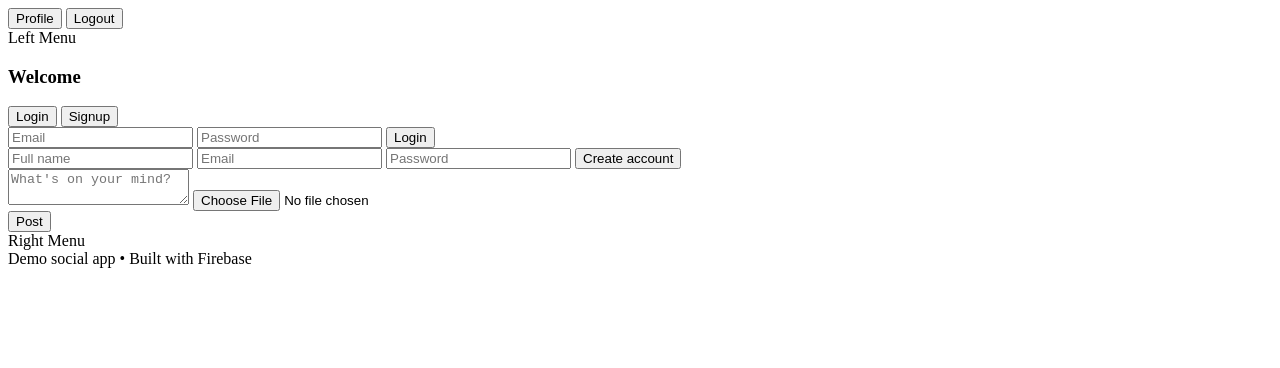
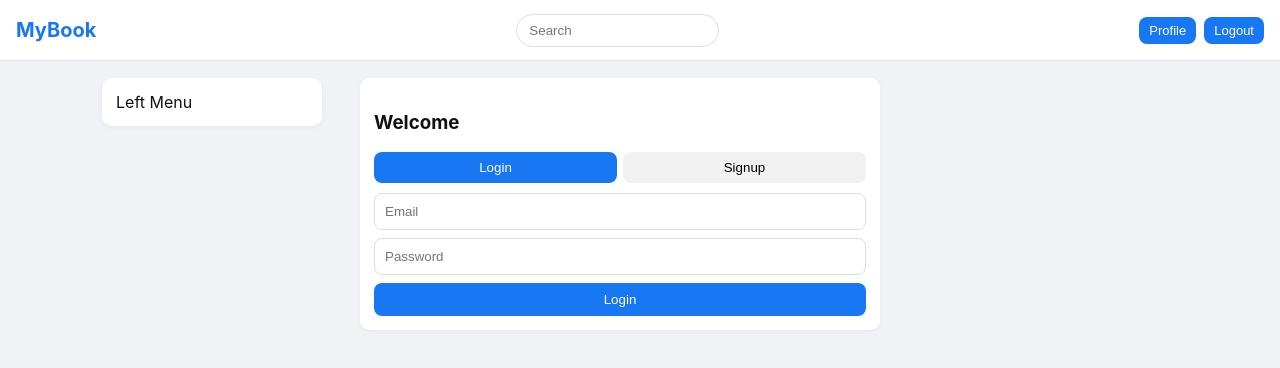
Before and after one commit to sabbirnewbd71-debug/myblog-template, a plain HTML site: page index.html in a window 1280 px wide. Drawn offline with Linux system fonts and the light colour scheme.

Commit message:
Update index.html

```diff
--- a/index.html
+++ b/index.html
@@ -1,4 +1,15 @@
 <!doctype html>
+<html lang="bn">
+<head>
+<meta charset="utf-8">
+<meta name="viewport" content="width=device-width,initial-scale=1">
+<title>MyBook — Demo Social App</title>
+<link rel="stylesheet" href="style.css">
+</head>
+<body>
+<header class="topbar">
+<div class="logo">MyBook</div>
+<div class="search"><input placeholder="Search"></div>
 <div class="actions">
 <button id="btnProfile" class="btn small">Profile</button>
 <button id="btnLogout" class="btn small">Logout</button>
@@ -50,14 +61,4 @@
 
 
 <aside class="right">
-<div class="card">Right Menu</div>
-</aside>
-</main>
-
-
-<footer class="footer">Demo social app • Built with Firebase</footer>
-
-
-<script type="module" src="app.js"></script>
-</body>
 </html>
```
